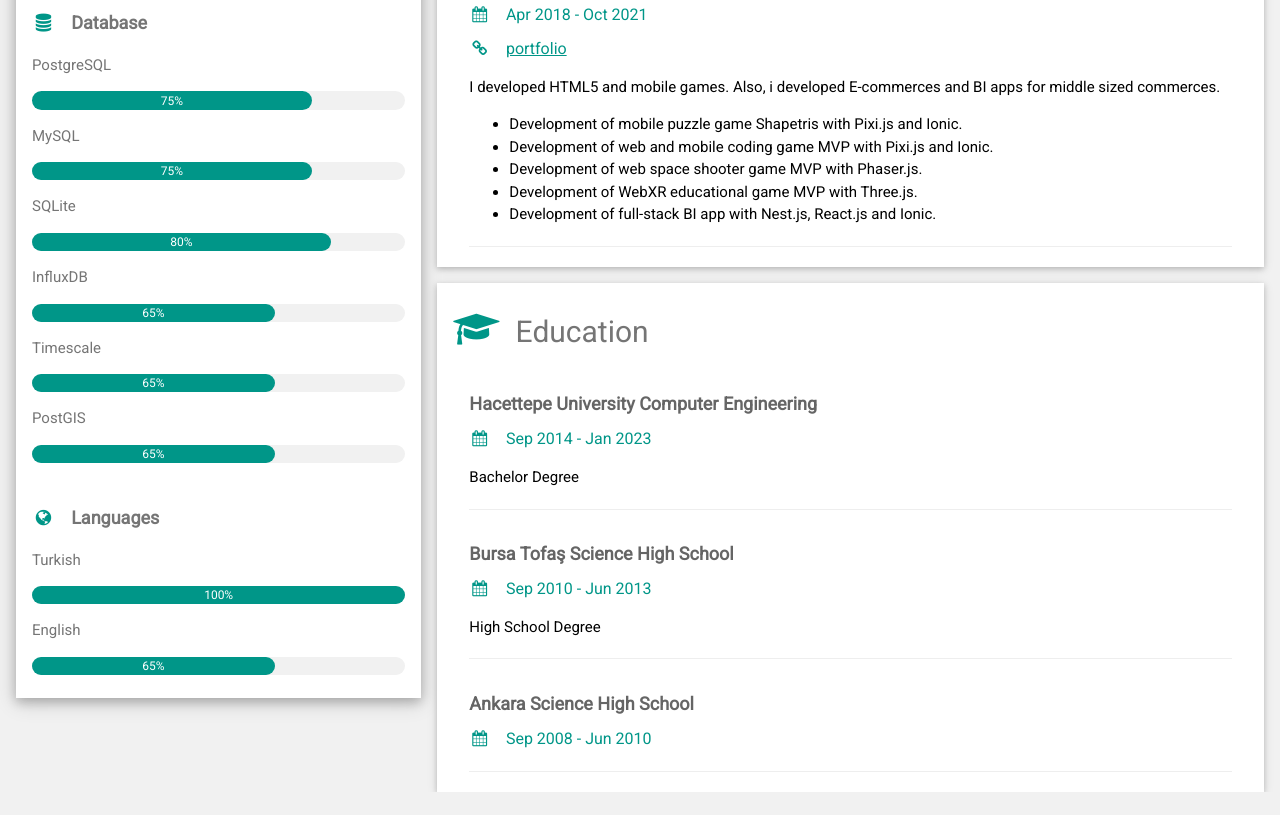
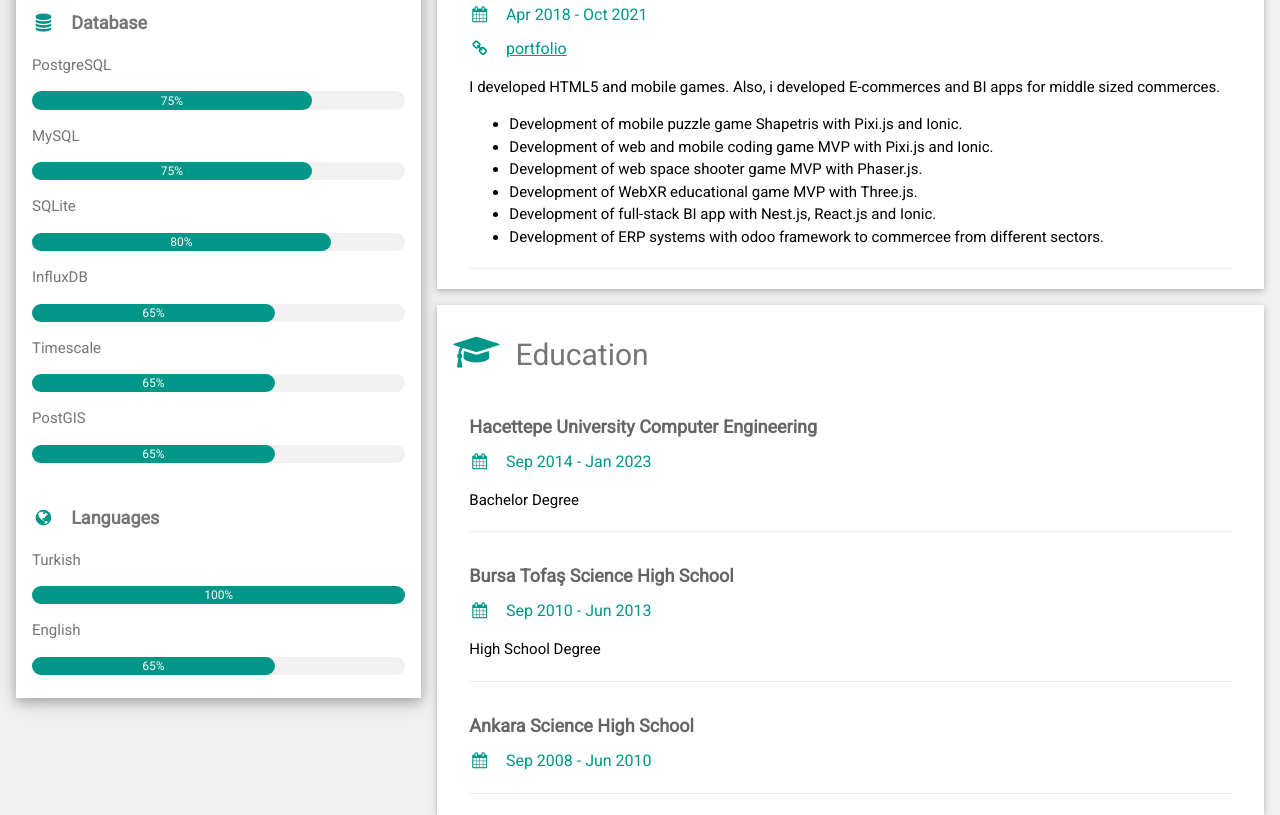
Before and after one commit to ilterisYucel/ilterisYucel.github.io, a website: page index.html in a window 1280 px wide. Shown: the part 2294-3109 px from the top of the page. Before the commit the page ends 3086 px from the top, so only its background shows below. Drawn offline with nearby package versions, Linux system fonts and the light colour scheme.

Commit message:
pp changed

```diff
--- a/index.html
+++ b/index.html
@@ -322,6 +322,7 @@
                             <li>Development of web space shooter game MVP with Phaser.js.</li>
                             <li>Development of WebXR educational game MVP with Three.js.</li>
                             <li>Development of full-stack BI app with Nest.js, React.js and Ionic.</li>
+                            <li>Development of ERP systems with odoo framework to commercee from different sectors.</li>
                         </ul>
                         <hr>
                     </div>
```
